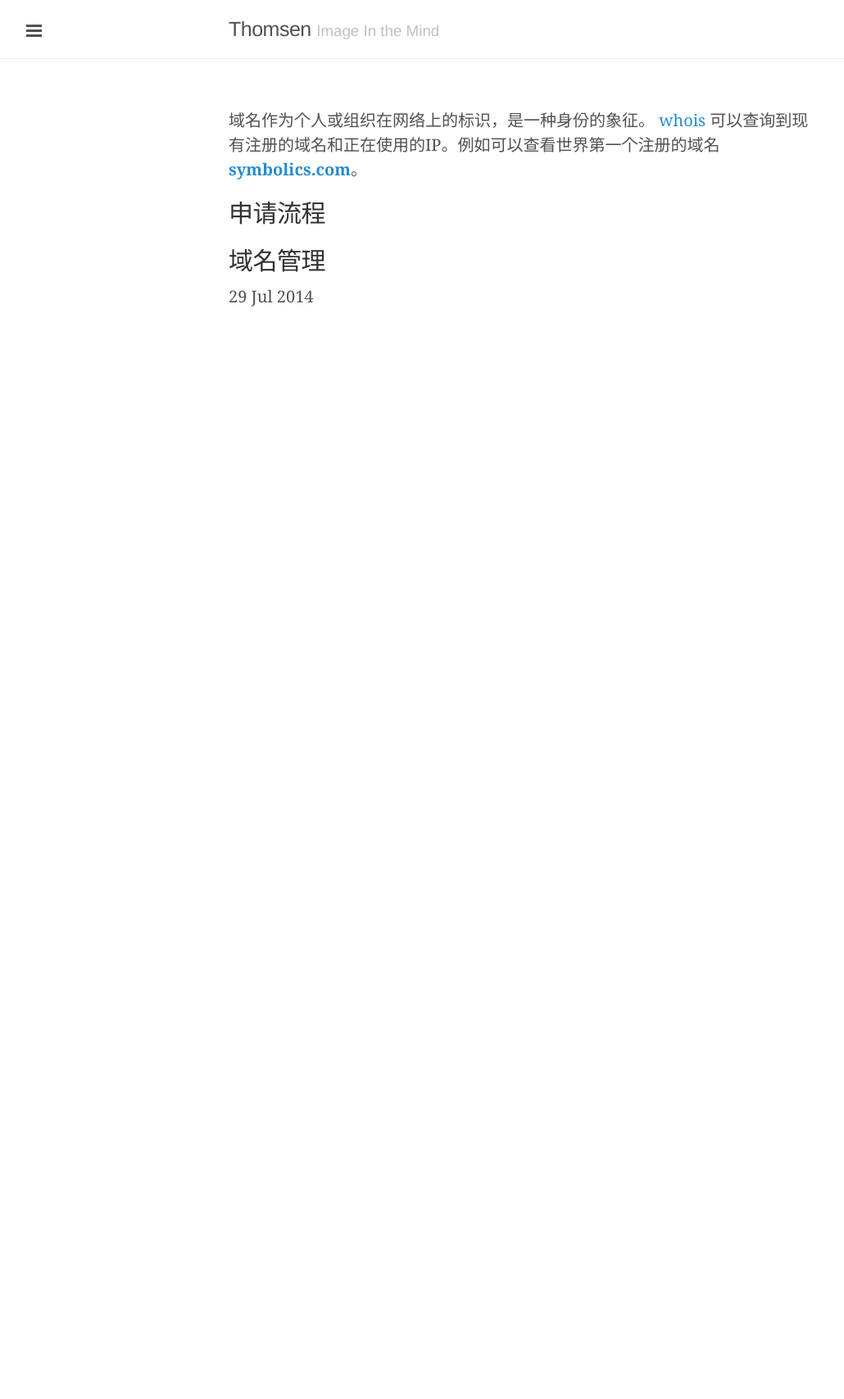
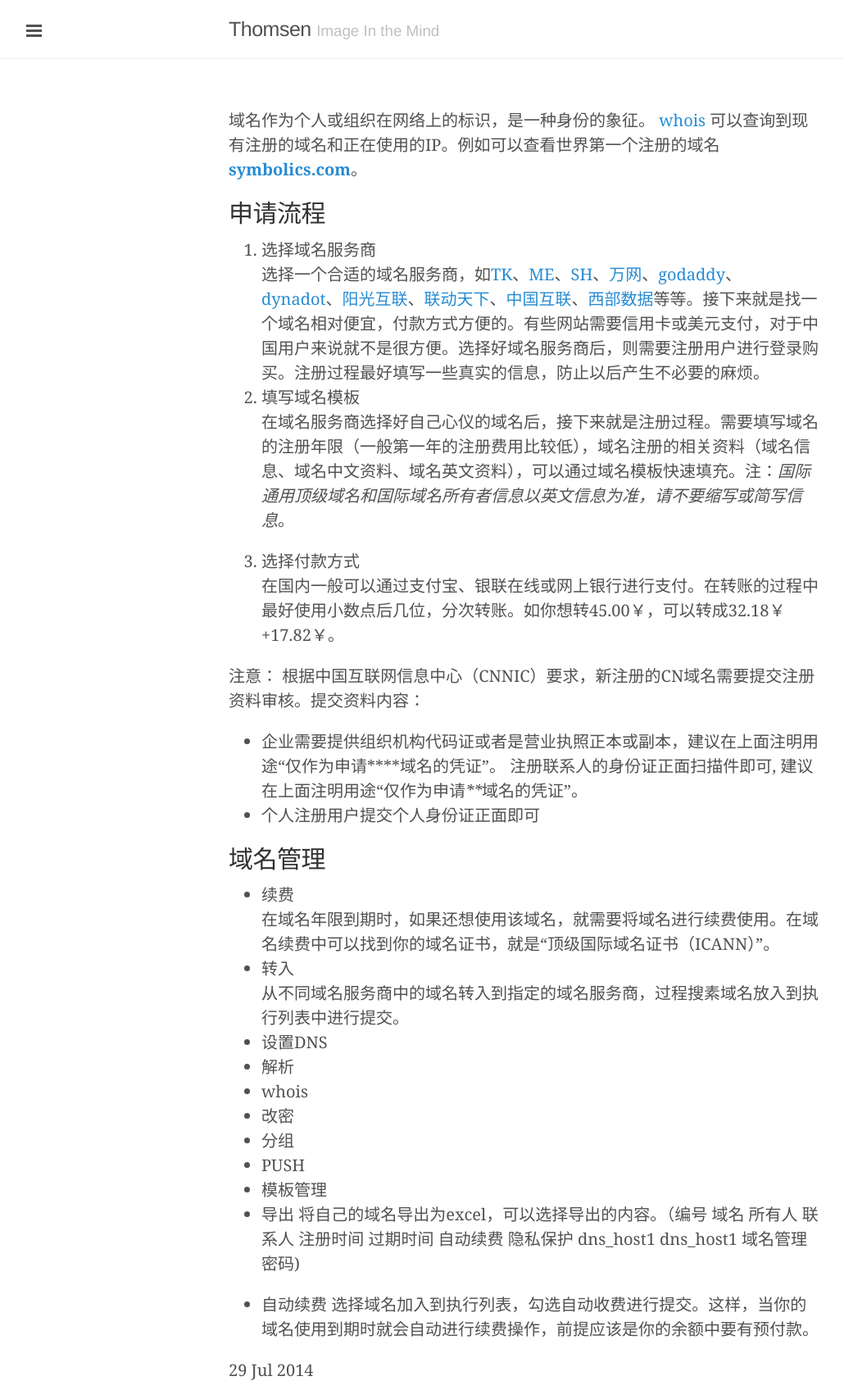
Before and after one commit to Thomsen/thomsen.github.com, a Jekyll site: the page built from _posts/2014-07-29-applydomain.md, in a window 1280 px wide. Shown: the whole page at 82% size, without its empty margins (1-1031 px from the left). Built offline with Jekyll 4.4.1, drawn with Linux system fonts in a browser that asks for light colours; some web fonts are replaced; Markdown is read by kramdown in place of the engine named in the settings; before the commit the page ends 900 px from its top, so only the background shows below that.

Commit message:
domain
modify applydomain

```diff
--- a/_posts/2014-07-29-applydomain.md
+++ b/_posts/2014-07-29-applydomain.md
@@ -7,6 +7,37 @@ title: 域名申请
 [whois](http://www.whois-search.com/) 可以查询到现有注册的域名和正在使用的IP。例如可以查看世界第一个注册的域名[**symbolics.com**](http://www.whois-search.com/whois/symbolics.com)。
 
 ## 申请流程
+1. 选择域名服务商
+	选择一个合适的域名服务商，如[TK](http://my.dot.tk)、[ME](http://me.me)、[SH](http://www.nic.sh)、[万网](http://net.cn)、[godaddy](http://www.godaddy)、[dynadot](http://www.dynadot.com/)、[阳光互联](http://sundns.com/)、[联动天下](http://www.72e.net/)、[中国互联](http://www.163ns.com/)、[西部数据](http://www.west263.com)等等。接下来就是找一个域名相对便宜，付款方式方便的。有些网站需要信用卡或美元支付，对于中国用户来说就不是很方便。选择好域名服务商后，则需要注册用户进行登录购买。注册过程最好填写一些真实的信息，防止以后产生不必要的麻烦。
+2. 填写域名模板
+	在域名服务商选择好自己心仪的域名后，接下来就是注册过程。需要填写域名的注册年限（一般第一年的注册费用比较低），域名注册的相关资料（域名信息、域名中文资料、域名英文资料），可以通过域名模板快速填充。注：_国际通用顶级域名和国际域名所有者信息以英文信息为准，请不要缩写或简写信息_。
+
+3. 选择付款方式
+	在国内一般可以通过支付宝、银联在线或网上银行进行支付。在转账的过程中最好使用小数点后几位，分次转账。如你想转45.00￥，可以转成32.18￥+17.82￥。
+
+注意：
+根据中国互联网信息中心（CNNIC）要求，新注册的CN域名需要提交注册资料审核。提交资料内容：
+
+* 企业需要提供组织机构代码证或者是营业执照正本或副本，建议在上面注明用途“仅作为申请\*\*\*\*域名的凭证”。 注册联系人的身份证正面扫描件即可, 建议在上面注明用途“仅作为申请****域名的凭证”。
+* 个人注册用户提交个人身份证正面即可
+
 ## 域名管理
++ 续费
+  	在域名年限到期时，如果还想使用该域名，就需要将域名进行续费使用。在域名续费中可以找到你的域名证书，就是“顶级国际域名证书（ICANN）”。
++ 转入
+	从不同域名服务商中的域名转入到指定的域名服务商，过程搜素域名放入到执行列表中进行提交。
++ 设置DNS
++ 解析
++ whois
++ 改密
++ 分组
++ PUSH
++ 模板管理
++ 导出
+	将自己的域名导出为excel，可以选择导出的内容。（编号	域名	所有人	联系人	注册时间	过期时间	自动续费	隐私保护	dns_host1	dns_host1	域名管理密码)
+
++ 自动续费
+	选择域名加入到执行列表，勾选自动收费进行提交。这样，当你的域名使用到期时就会自动进行续费操作，前提应该是你的余额中要有预付款。
+
 
 <p>{{ page.date | date_to_string }}</p>
```
